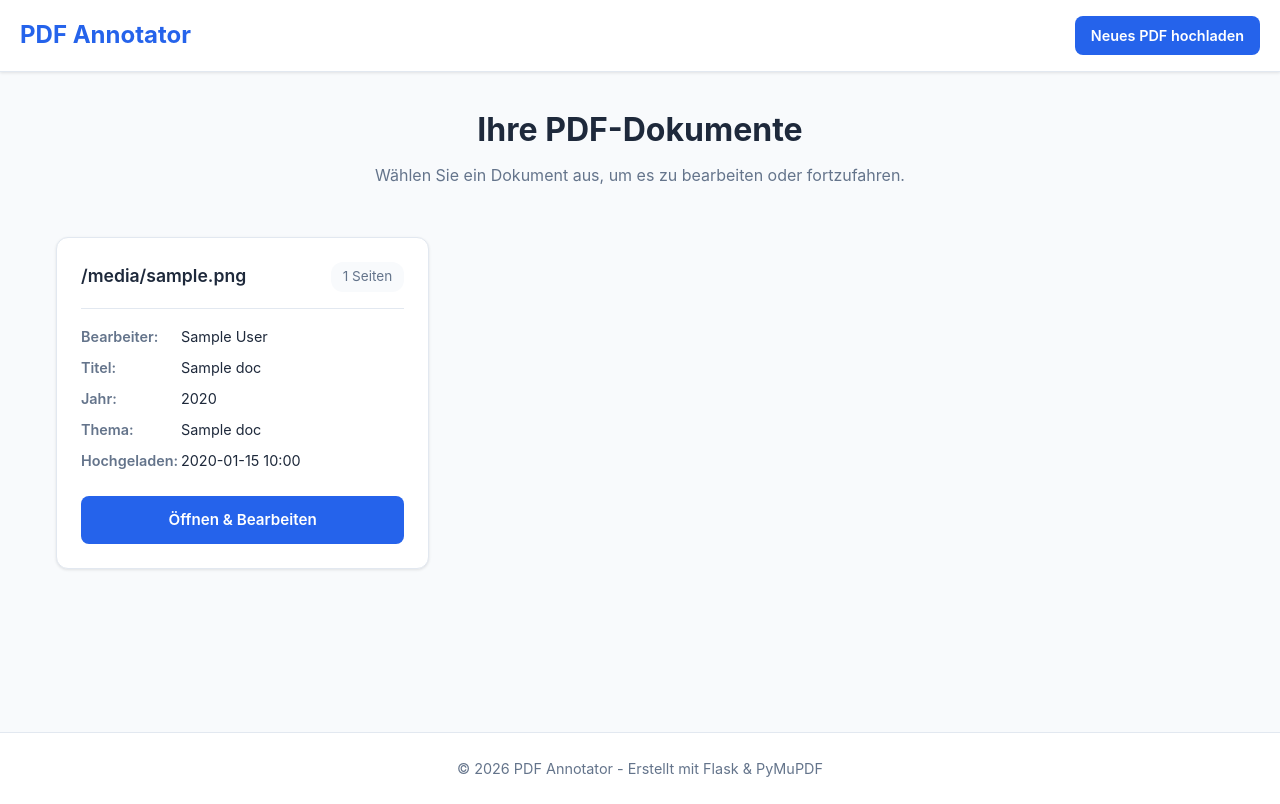
After one commit to jvanvinkenroye/pdfAnnotater, a Flask app: template src/pdf_annotator/templates/documents.html in a window 1280 px wide. The commit adds this page. Run offline with Flask 3, Linux system fonts and the light colour scheme; the template is opened without the code that fills it: most values are stand-ins (such as "Sample title", 1, 10 or a date in 2020).

Commit message:
feat: Add metadata fields and documents list
- Add first_name, last_name, title, year, subject to documents table
- Extend upload form with metadata input fields
- Create documents list page showing all uploaded PDFs
- Add navigation links to switch between upload and documents list
- Add automatic database migration for new columns
- Style document cards with metadata display

```diff
--- a/src/pdf_annotator/static/css/styles.css
+++ b/src/pdf_annotator/static/css/styles.css
@@ -56,6 +56,24 @@ body {
 .logo a {
     text-decoration: none;
     color: inherit;
+}
+
+.nav {
+    display: flex;
+    gap: 1.5rem;
+    align-items: center;
+}
+
+.nav-link {
+    text-decoration: none;
+    color: var(--text-secondary);
+    font-weight: 500;
+    font-size: 0.95rem;
+    transition: color 0.2s;
+}
+
+.nav-link:hover {
+    color: var(--primary-color);
 }
 
 .doc-title {
@@ -447,6 +513,130 @@ body {
     margin-bottom: 2rem;
 }
 
+/* Documents List Page */
+.documents-container {
+    max-width: 1200px;
+    margin: 0 auto;
+    padding: 0 1rem;
+}
+
+.documents-container h1 {
+    font-size: 2rem;
+    margin-bottom: 0.5rem;
+    text-align: center;
+}
+
+.documents-container .subtitle {
+    text-align: center;
+    color: var(--text-secondary);
+    margin-bottom: 3rem;
+}
+
+.documents-grid {
+    display: grid;
+    grid-template-columns: repeat(auto-fill, minmax(350px, 1fr));
+    gap: 1.5rem;
+    margin-bottom: 2rem;
+}
+
+.document-card {
+    background: white;
+    border: 1px solid var(--border-color);
+    border-radius: 12px;
+    padding: 1.5rem;
+    box-shadow: var(--shadow);
+    transition: transform 0.2s, box-shadow 0.2s;
+}
+
+.document-card:hover {
+    transform: translateY(-2px);
+    box-shadow: var(--shadow-lg);
+}
+
+.document-header {
+    display: flex;
+    justify-content: space-between;
+    align-items: flex-start;
+    margin-bottom: 1rem;
+    padding-bottom: 1rem;
+    border-bottom: 1px solid var(--border-color);
+}
+
+.document-filename {
+    font-size: 1.1rem;
+    font-weight: 600;
+    color: var(--text-primary);
+    margin: 0;
+    flex: 1;
+    word-break: break-word;
+}
+
+.document-pages {
+    background-color: var(--bg-light);
+    padding: 0.25rem 0.75rem;
+    border-radius: 12px;
+    font-size: 0.85rem;
+    color: var(--text-secondary);
+    white-space: nowrap;
+    margin-left: 1rem;
+}
+
+.document-meta {
+    margin-bottom: 1.5rem;
+}
+
+.meta-item {
+    display: flex;
+    margin-bottom: 0.5rem;
+    font-size: 0.9rem;
+}
+
+.meta-label {
+    font-weight: 600;
+    color: var(--text-secondary);
+    min-width: 100px;
+}
+
+.meta-value {
+    color: var(--text-primary);
+}
+
+.document-actions {
+    display: flex;
+    gap: 0.5rem;
+}
+
+.document-actions .btn {
+    flex: 1;
+    text-align: center;
+    padding: 0.75rem;
+}
+
+/* Empty State */
+.empty-state {
+    text-align: center;
+    padding: 4rem 2rem;
+    background: white;
+    border-radius: 12px;
+    box-shadow: var(--shadow);
+}
+
+.empty-state svg {
+    color: var(--text-secondary);
+    margin-bottom: 1.5rem;
+}
+
+.empty-state h2 {
+    font-size: 1.5rem;
+    color: var(--text-primary);
+    margin-bottom: 0.5rem;
+}
+
+.empty-state p {
+    color: var(--text-secondary);
+    margin-bottom: 2rem;
+}
+
 /* Footer */
 .footer {
     background-color: white;
--- a/src/pdf_annotator/templates/base.html
+++ b/src/pdf_annotator/templates/base.html
@@ -12,7 +12,10 @@
         <div class="container">
             <h1 class="logo"><a href="{{ url_for('upload.index') }}">PDF Annotator</a></h1>
             <nav class="nav">
-                {% block nav %}{% endblock %}
+                {% block nav %}
+                <a href="{{ url_for('upload.list_documents') }}" class="nav-link">Meine Dokumente</a>
+                <a href="{{ url_for('upload.index') }}" class="nav-link">Neues PDF</a>
+                {% endblock %}
             </nav>
         </div>
     </header>
--- /dev/null
+++ b/src/pdf_annotator/templates/documents.html
@@ -0,0 +1,82 @@
+{% extends "base.html" %}
+
+{% block title %}Dokumente - PDF Annotator{% endblock %}
+
+{% block nav %}
+<a href="{{ url_for('upload.index') }}" class="btn btn-primary" style="padding: 0.5rem 1rem; font-size: 0.9rem;">
+    Neues PDF hochladen
+</a>
+{% endblock %}
+
+{% block content %}
+<div class="documents-container">
+    <h1>Ihre PDF-Dokumente</h1>
+    <p class="subtitle">Wählen Sie ein Dokument aus, um es zu bearbeiten oder fortzufahren.</p>
+
+    {% if documents %}
+    <div class="documents-grid">
+        {% for doc in documents %}
+        <div class="document-card">
+            <div class="document-header">
+                <h3 class="document-filename">{{ doc.original_filename }}</h3>
+                <span class="document-pages">{{ doc.page_count }} Seiten</span>
+            </div>
+
+            <div class="document-meta">
+                {% if doc.first_name or doc.last_name %}
+                <div class="meta-item">
+                    <span class="meta-label">Bearbeiter:</span>
+                    <span class="meta-value">{{ doc.first_name }} {{ doc.last_name }}</span>
+                </div>
+                {% endif %}
+
+                {% if doc.title %}
+                <div class="meta-item">
+                    <span class="meta-label">Titel:</span>
+                    <span class="meta-value">{{ doc.title }}</span>
+                </div>
+                {% endif %}
+
+                {% if doc.year %}
+                <div class="meta-item">
+                    <span class="meta-label">Jahr:</span>
+                    <span class="meta-value">{{ doc.year }}</span>
+                </div>
+                {% endif %}
+
+                {% if doc.subject %}
+                <div class="meta-item">
+                    <span class="meta-label">Thema:</span>
+                    <span class="meta-value">{{ doc.subject }}</span>
+                </div>
+                {% endif %}
+
+                <div class="meta-item">
+                    <span class="meta-label">Hochgeladen:</span>
+                    <span class="meta-value">{{ doc.upload_timestamp[:16] }}</span>
+                </div>
+            </div>
+
+            <div class="document-actions">
+                <a href="{{ url_for('viewer.view_document', doc_id=doc.id) }}" class="btn btn-primary">
+                    Öffnen & Bearbeiten
+                </a>
+            </div>
+        </div>
+        {% endfor %}
+    </div>
+    {% else %}
+    <div class="empty-state">
+        <svg width="80" height="80" viewBox="0 0 24 24" fill="none" stroke="currentColor" stroke-width="1.5">
+            <path d="M14 2H6a2 2 0 0 0-2 2v16a2 2 0 0 0 2 2h12a2 2 0 0 0 2-2V8z"></path>
+            <polyline points="14 2 14 8 20 8"></polyline>
+        </svg>
+        <h2>Noch keine Dokumente</h2>
+        <p>Laden Sie Ihr erstes PDF hoch, um zu beginnen.</p>
+        <a href="{{ url_for('upload.index') }}" class="btn btn-primary">
+            Jetzt PDF hochladen
+        </a>
+    </div>
+    {% endif %}
+</div>
+{% endblock %}
```
Also changed, not shown: other parts of src/pdf_annotator/static/css/styles.css (+48 -0 lines), src/pdf_annotator/models/database.py (+55 -5 lines), src/pdf_annotator/routes/upload.py (+35 -1 lines), src/pdf_annotator/templates/index.html (+29 -0 lines), .claude/settings.local.json.
